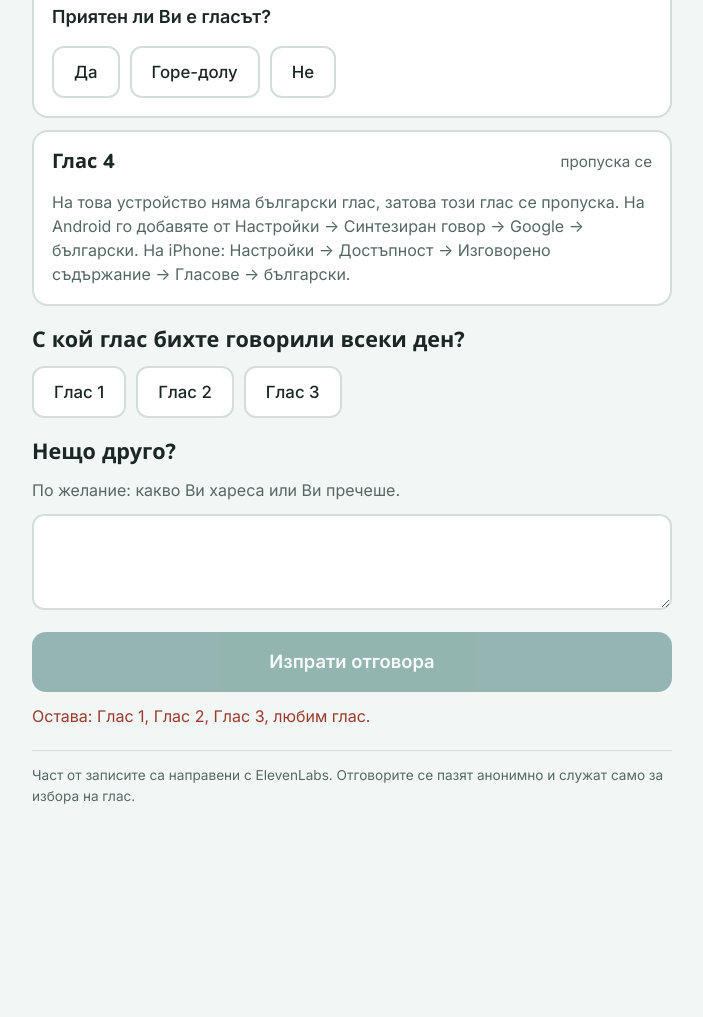
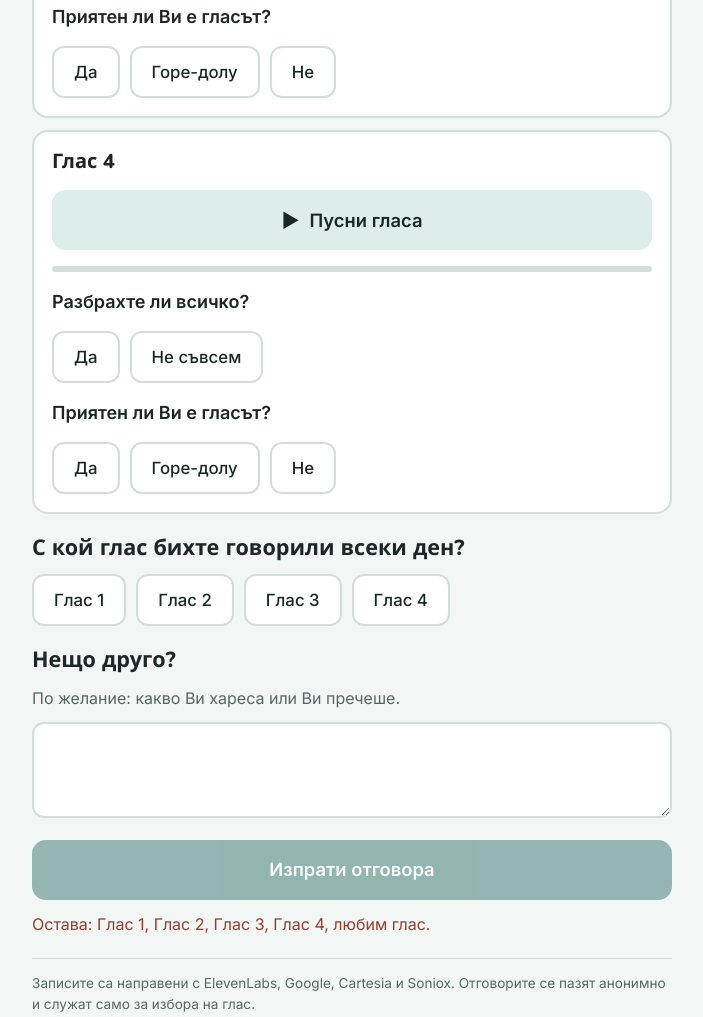
Before and after one commit to BorislavEnchev/talktome-voice-test, a plain HTML site: page index.html in a window 1280 px wide. Shown: the part 1448-2465 px from the top of the page, without its empty margins (288-991 px from the left). Before the commit the page ends 2310 px from the top, so only its background shows below. Drawn offline with nearby package versions, Linux system fonts and the light colour scheme.

Commit message:
Prepare round 2 of the voice test (not live yet)
Keys b, f, g, h and round 2. Stays off main until the recordings are in,
because GitHub Pages serves main. Round 2 will become Moonglow against up
to three Soniox voices (h, i, j).

Co-Authored-By: Claude Opus 5.5 <noreply@anthropic.com>

```diff
--- a/index.html
+++ b/index.html
@@ -159,7 +159,7 @@ footer { color: var(--muted); font-size: 0.85rem; border-top: 1px solid var(--li
     </div>
   </section>
 
-  <footer>Част от записите са направени с ElevenLabs. Отговорите се пазят анонимно и служат само за избора на глас.</footer>
+  <footer>Записите са направени с ElevenLabs, Google, Cartesia и Soniox. Отговорите се пазят анонимно и служат само за избора на глас.</footer>
 </main>
 
 <script src="config.js"></script>
@@ -168,9 +168,13 @@ footer { color: var(--muted); font-size: 0.85rem; border-top: 1px solid var(--li
   "use strict";
 
   var TEXT = "Добро утро! Обажда се Мила. Как сте днес, наспахте ли се? Миналия път ми разказахте за черешата в двора на баба Ви, много ми хареса тази история. Днес искам да Ви попитам нещо друго. С какво си играехте като дете? Имахте ли любима играчка?";
-  // a, b, c: записи от ElevenLabs; d: вграденият глас на устройството (Web Speech API)
-  var SOURCES = { a: "audio/a.mp3", b: "audio/b.mp3", c: "audio/c.mp3" };
-  var KEYS = ["a", "b", "c", "d"];
+  // Кръг 1 (24.11.2026): a = MarMar, b = Moonglow, c = Milena (ElevenLabs), d = гласът на устройството.
+  // Кръг 2: Moonglow срещу гласове извън ElevenLabs.
+  //   b = Moonglow (ElevenLabs), f = Google Chirp 3 HD, g = Cartesia Sonic, h = Soniox.
+  // Ключът "d" (гласът на устройството, Web Speech API) още се поддържа, ако го върнем в KEYS.
+  var ROUND = 2;
+  var SOURCES = { b: "audio/b.mp3", f: "audio/f.mp3", g: "audio/g.mp3", h: "audio/h.mp3" };
+  var KEYS = ["b", "f", "g", "h"];
   var AGES = ["Под 60", "60–74", "75 и повече"];
   var CLEAR = [["yes", "Да"], ["partly", "Не съвсем"]];
   var PLEASANT = [["yes", "Да"], ["meh", "Горе-долу"], ["no", "Не"]];
@@ -351,7 +355,7 @@ footer { color: var(--muted); font-size: 0.85rem; border-top: 1px solid var(--li
 
   function renderSubmit() {
     var miss = missingList();
-    var waiting = !deviceChecked && !deviceVoice;
+    var waiting = KEYS.indexOf("d") >= 0 && !deviceChecked && !deviceVoice;
     document.getElementById("submit").disabled = miss.length > 0 || waiting;
     var todo = document.getElementById("todo");
     if (waiting) todo.textContent = "Проверявам гласа на устройството…";
@@ -377,6 +381,7 @@ footer { color: var(--muted); font-size: 0.85rem; border-top: 1px solid var(--li
     activeKeys().forEach(function (k) { answers[k] = { clear: state.answers[k].clear, pleasant: state.answers[k].pleasant }; });
     var comment = document.getElementById("comment").value.trim().slice(0, 600);
     return {
+      round: ROUND,
       age: state.age,
       answers: answers,
       favorite: state.favorite,
```
Also changed, not shown: 1 other file.
